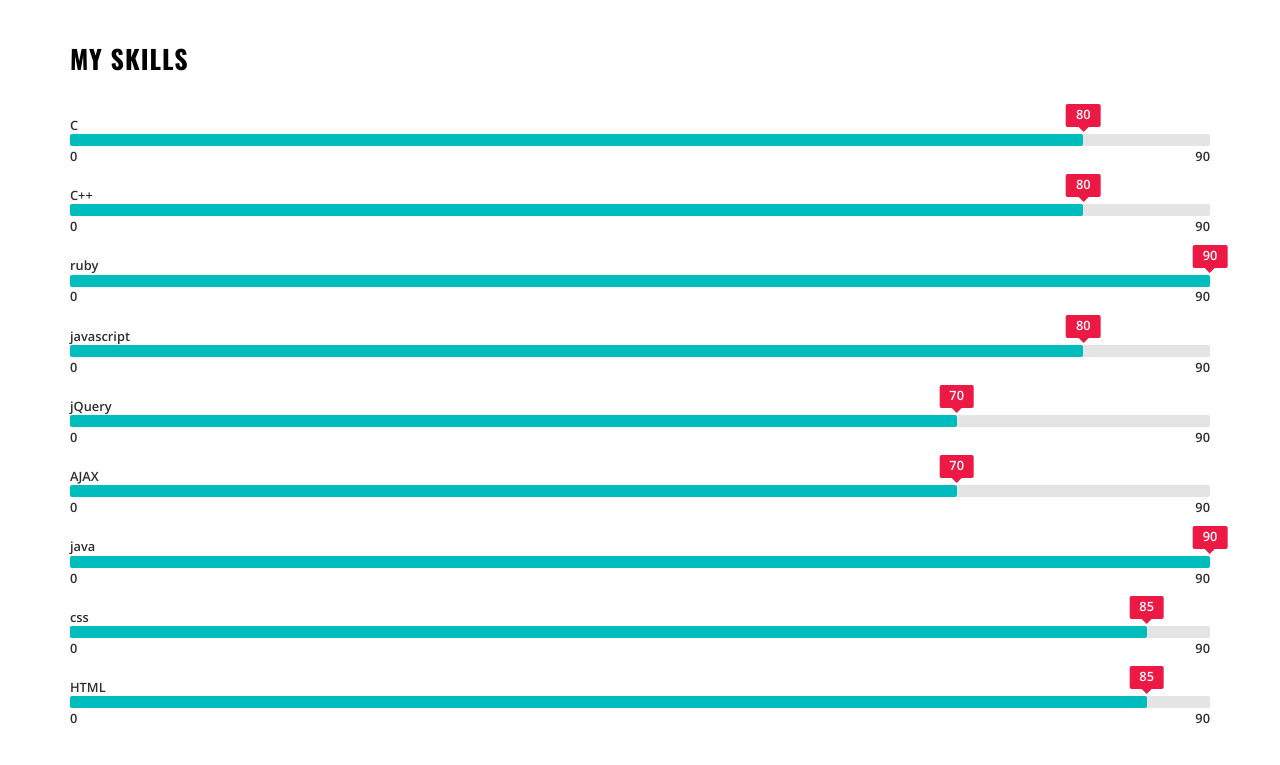
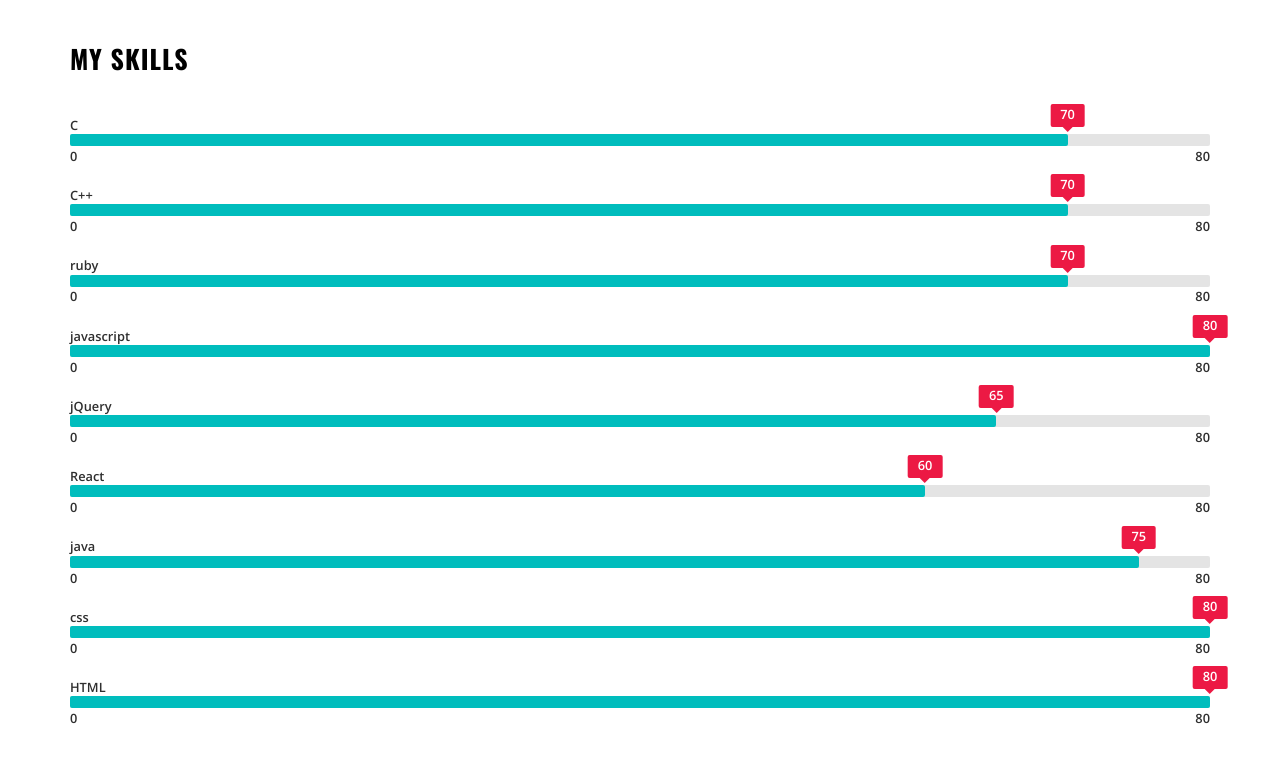
Before and after one commit to ankitbhardwaj78/resume, a plain HTML site: page index.html in a window 1280 px wide. Shown: the part 1095-1860 px from the top of the page. Drawn offline with nearby package versions, Linux system fonts and the light colour scheme; some packages are replaced by stand-ins of ours.

Commit message:
skill updated

```diff
--- a/index.html
+++ b/index.html
@@ -142,15 +142,15 @@ Smartphone Compatible web template, free webdesigns for Nokia, Samsung, LG, Sony
 				<section class='wrap'>
 					<div class='wrap_right'>
 					  <div class='bar_group'>
-					  <div class='bar_group__bar thin' label='C' show_values='true' tooltip='true' value='80'></div>
-					  <div class='bar_group__bar thin' label='C++' show_values='true' tooltip='true' value='80'></div>
-					  <div class='bar_group__bar thin' label='ruby' show_values='true' tooltip='true' value='90'></div>
+					  <div class='bar_group__bar thin' label='C' show_values='true' tooltip='true' value='70'></div>
+					  <div class='bar_group__bar thin' label='C++' show_values='true' tooltip='true' value='70'></div>
+					  <div class='bar_group__bar thin' label='ruby' show_values='true' tooltip='true' value='70'></div>
 					  <div class='bar_group__bar thin' label='javascript' show_values='true' tooltip='true' value='80'></div>
-						<div class='bar_group__bar thin' label='jQuery' show_values='true' tooltip='true' value='70'></div>
-						<div class='bar_group__bar thin' label='AJAX' show_values='true' tooltip='true' value='70'></div>
-						<div class='bar_group__bar thin' label='java' show_values='true' tooltip='true' value='90'></div>
-						<div class='bar_group__bar thin' label='css' show_values='true' tooltip='true' value='85'></div>
-						<div class='bar_group__bar thin' label='HTML' show_values='true' tooltip='true' value='85'></div>
+						<div class='bar_group__bar thin' label='jQuery' show_values='true' tooltip='true' value='65'></div>
+						<div class='bar_group__bar thin' label='React' show_values='true' tooltip='true' value='60'></div>
+						<div class='bar_group__bar thin' label='java' show_values='true' tooltip='true' value='75'></div>
+						<div class='bar_group__bar thin' label='css' show_values='true' tooltip='true' value='80'></div>
+						<div class='bar_group__bar thin' label='HTML' show_values='true' tooltip='true' value='80'></div>
 						</div>
 					</div>
 					<div class='clear'></div>
```
